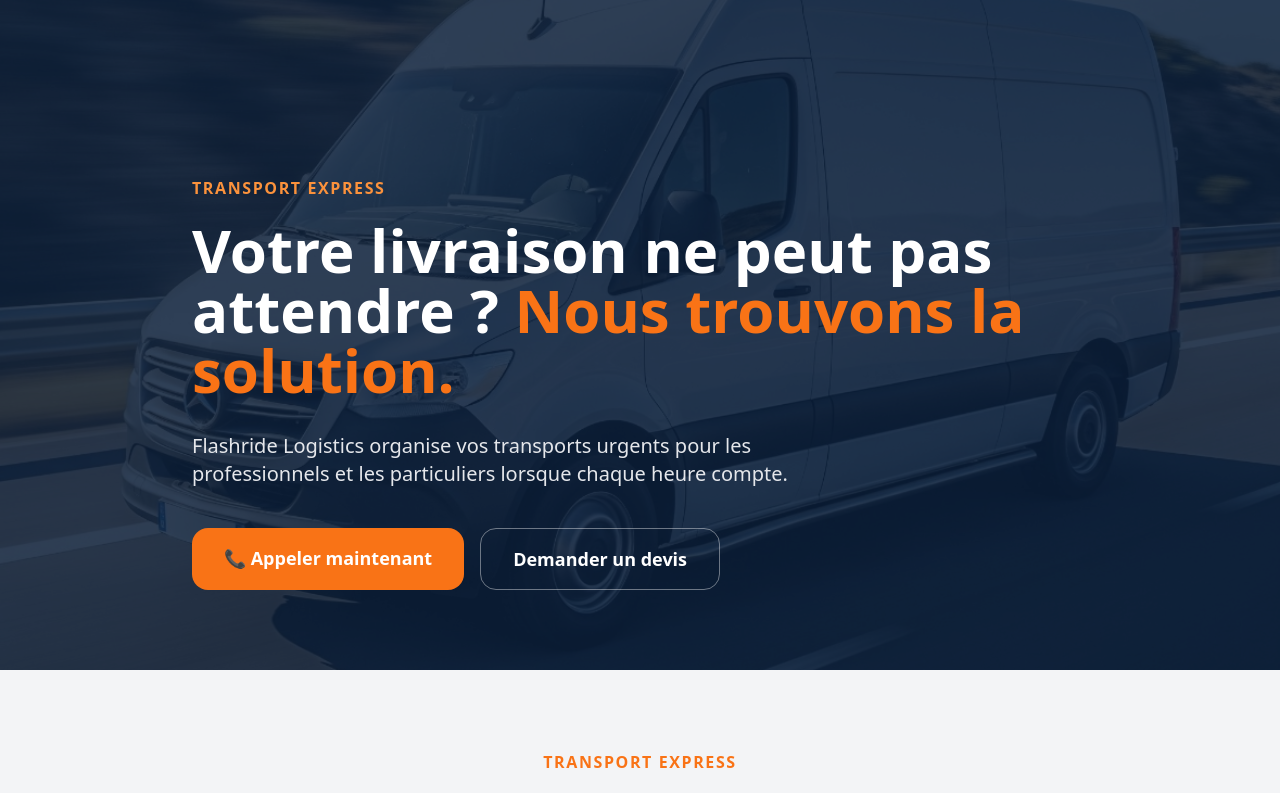
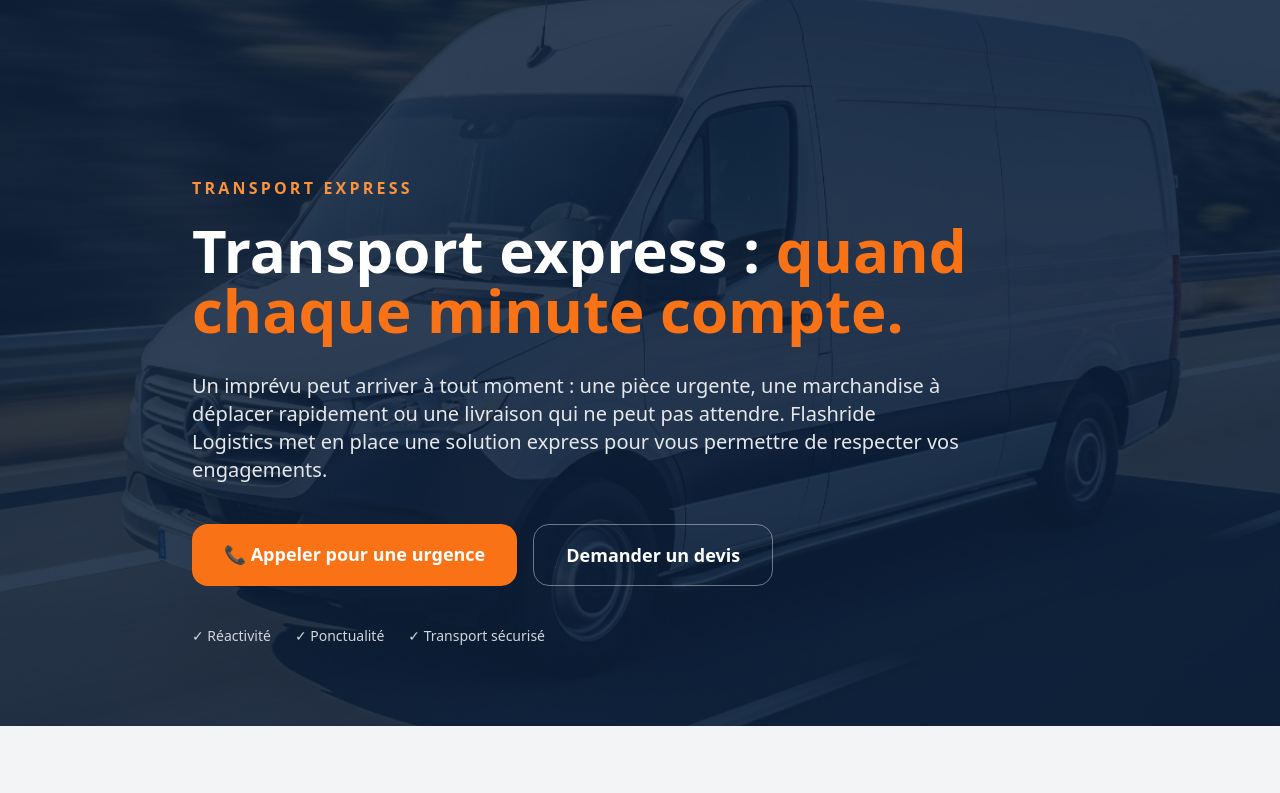
Before and after one commit to jasonvandommele-commits/flashride-logistics, a Next.js app: page /transport-express in a window 1280 px wide. Shown: the top 793 px of the page. Built offline with nearby package versions, Linux system fonts and the light colour scheme.

Commit message:
Update page.jsx

```diff
--- a/app/transport-express/page.jsx
+++ b/app/transport-express/page.jsx
@@ -3,7 +3,7 @@ export default function TransportExpress() {
     <main className="bg-white text-gray-900 min-h-screen">
 
 
-      {/* BANNIERE */}
+      {/* BANNIÈRE HERO */}
 
 <section
   className="relative pt-24 min-h-[650px] flex items-center bg-cover bg-center"
@@ -19,27 +19,28 @@ export default function TransportExpress() {
   <div className="relative max-w-7xl mx-auto px-6 py-20 text-white">
 
 
-          <p className="text-orange-400 font-bold uppercase tracking-widest mb-5">
-            Transport express
+    <p className="text-orange-400 font-bold uppercase tracking-[0.2em] mb-5">
+      TRANSPORT EXPRESS
     </p>
 
 
     <h1 className="text-4xl md:text-6xl font-black leading-tight max-w-4xl">
 
-            Votre livraison ne peut pas attendre ?
-
+      Transport express :
       <span className="text-orange-500">
-              {" "}Nous trouvons la solution.
+        {" "}quand chaque minute compte.
       </span>
 
     </h1>
 
 
-          <p className="mt-8 text-gray-200 text-lg md:text-xl max-w-2xl">
 
-            Flashride Logistics organise vos transports urgents
-            pour les professionnels et les particuliers lorsque
-            chaque heure compte.
+    <p className="mt-8 text-gray-200 text-lg md:text-xl leading-relaxed max-w-3xl">
+
+      Un imprévu peut arriver à tout moment : une pièce urgente,
+      une marchandise à déplacer rapidement ou une livraison qui
+      ne peut pas attendre. Flashride Logistics met en place une
+      solution express pour vous permettre de respecter vos engagements.
 
     </p>
 
@@ -52,8 +53,9 @@ export default function TransportExpress() {
         href="tel:0752988155"
         className="bg-orange-500 px-8 py-4 rounded-2xl font-bold text-lg hover:bg-orange-600 transition"
       >
-              📞 Appeler maintenant
+        📞 Appeler pour une urgence
       </a>
+
 
 
       <a
@@ -67,13 +69,34 @@ export default function TransportExpress() {
     </div>
 
 
+
+
+    <div className="mt-10 flex flex-wrap gap-6 text-sm text-gray-300">
+
+
+      <span>
+        ✓ Réactivité
+      </span>
+
+
+      <span>
+        ✓ Ponctualité
+      </span>
+
+
+      <span>
+        ✓ Transport sécurisé
+      </span>
+
+
+    </div>
+
+
+
   </div>
 
 
 </section>
-
-
-
 
       {/* BESOIN */}
 
```
Lines whose indentation alone changed are shown as unchanged.
